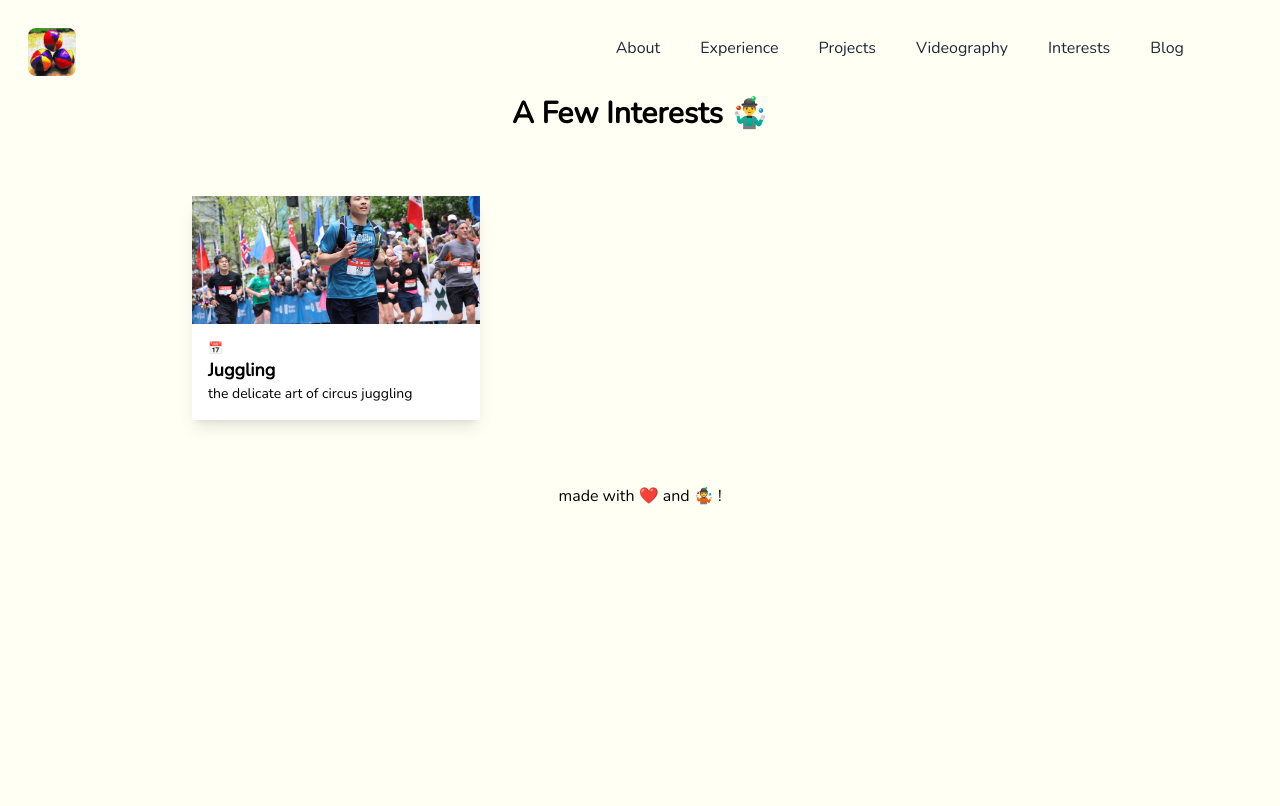
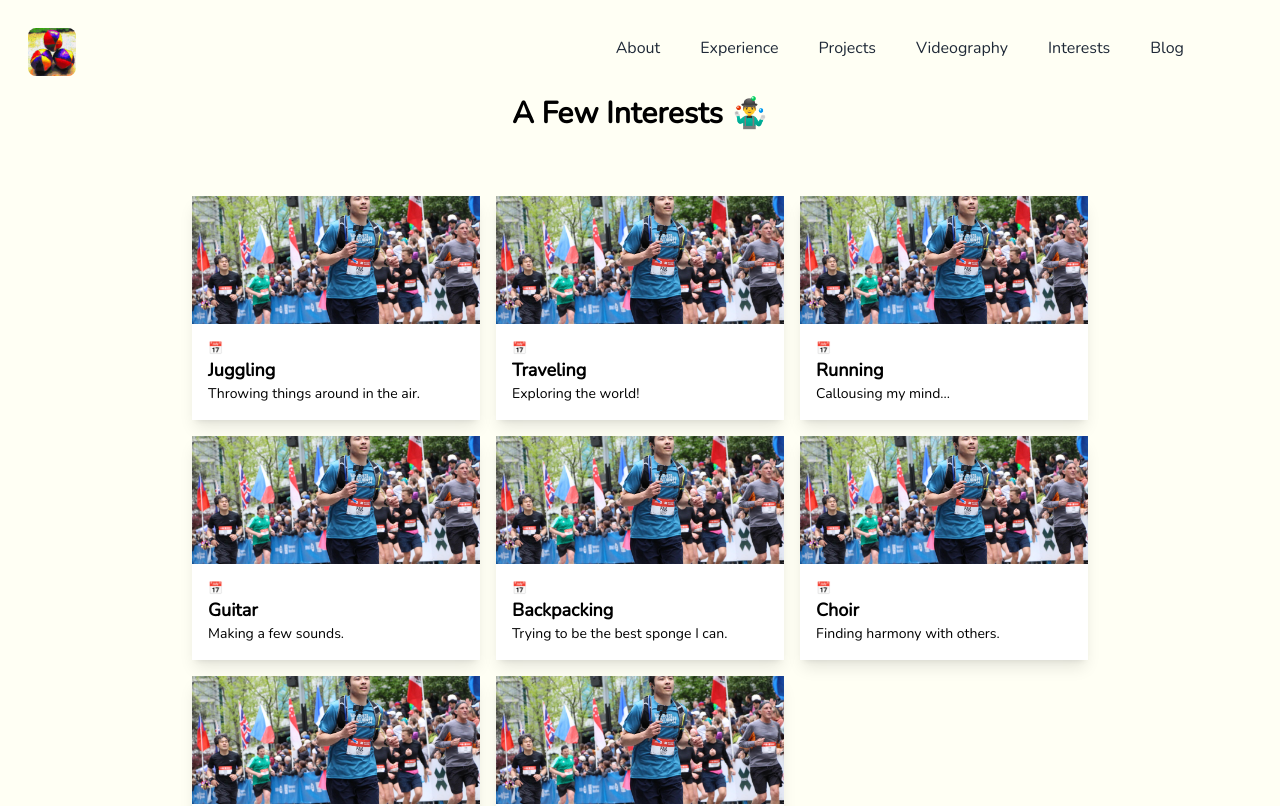
Before and after one commit to paultibe/personal-website-v2, a Next.js app: page /Interests in a window 1280 px wide. Shown: the top 806 px of the page. Built offline with nearby package versions, Linux system fonts and the light colour scheme.

Commit message:
updated interests

```diff
--- a/app/Interests/page.tsx
+++ b/app/Interests/page.tsx
@@ -6,7 +6,77 @@ const interests = [
     id: 1,
     image: "/marathon.jpeg",
     title: "Juggling",
-    description: "the delicate art of circus juggling",
+    description: "Throwing things around in the air.",
+    link: "",
+    date: "",
+    imgWidth: 1920,
+    imgHeight: 1280,
+  },
+  {
+    id: 2,
+    image: "/marathon.jpeg",
+    title: "Traveling",
+    description: "Exploring the world!",
+    link: "",
+    date: "",
+    imgWidth: 1920,
+    imgHeight: 1280,
+  },
+  {
+    id: 3,
+    image: "/marathon.jpeg",
+    title: "Running",
+    description: "Callousing my mind...",
+    link: "",
+    date: "",
+    imgWidth: 1920,
+    imgHeight: 1280,
+  },
+  {
+    id: 4,
+    image: "/marathon.jpeg",
+    title: "Guitar",
+    description: "Making a few sounds.",
+    link: "",
+    date: "",
+    imgWidth: 1920,
+    imgHeight: 1280,
+  },
+  {
+    id: 5,
+    image: "/marathon.jpeg",
+    title: "Backpacking",
+    description: "Trying to be the best sponge I can.",
+    link: "",
+    date: "",
+    imgWidth: 1920,
+    imgHeight: 1280,
+  },
+  {
+    id: 6,
+    image: "/marathon.jpeg",
+    title: "Choir",
+    description: "Finding harmony with others.",
+    link: "",
+    date: "",
+    imgWidth: 1920,
+    imgHeight: 1280,
+  },
+  {
+    id: 7,
+    image: "/marathon.jpeg",
+    title: "Reading",
+    description: "Trying to be the best sponge I can.",
+    link: "",
+    date: "",
+    imgWidth: 1920,
+    imgHeight: 1280,
+  },
+  {
+    id: 8,
+    image: "/marathon.jpeg",
+    title: "Miscellaneous",
+    description: "A collection of random things I've dabbled in.",
     link: "",
     date: "",
     imgWidth: 1920,
```
